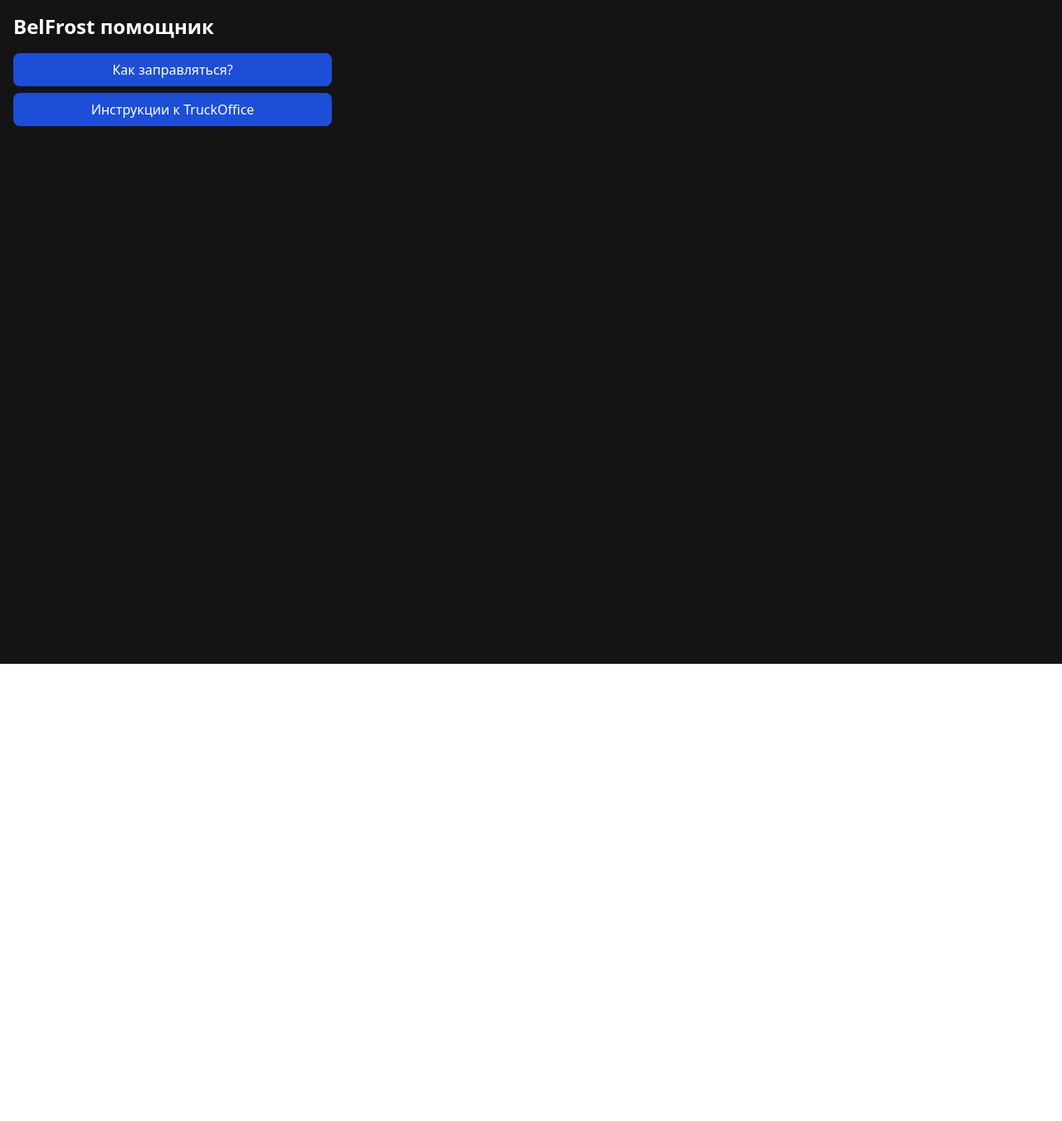
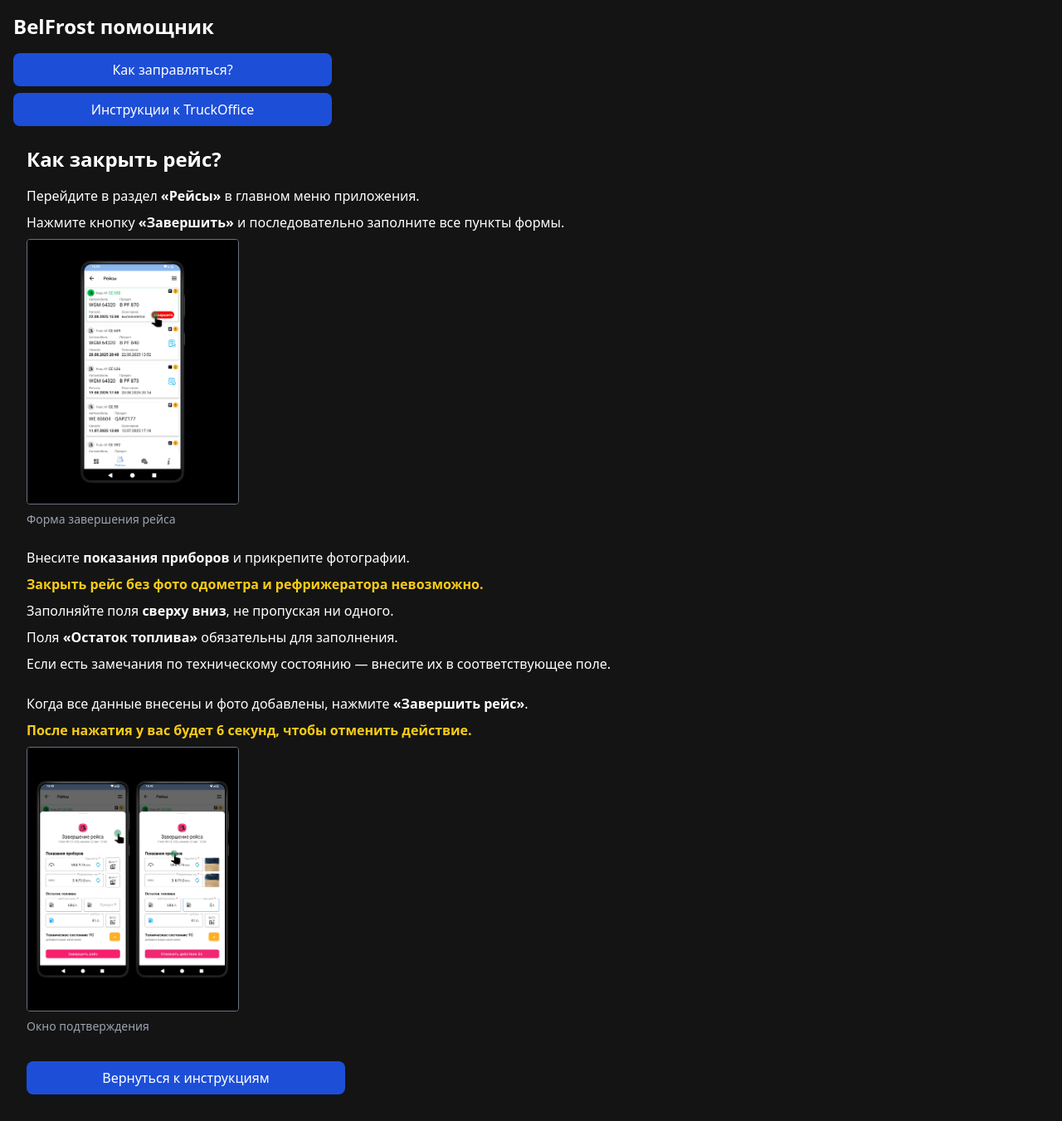
Before and after one commit to ew-mhlnk/bf-helper, a React (Create React App) app in the folder frontend/: page /manual/close-trip in a window 1280 px wide. Shown: the whole page at 83% size. Before the commit the page ends 800 px from the top, so only its background shows below. Built offline with nearby package versions, Linux system fonts and the light colour scheme.

Commit message:
Added 'How to close a trip' instruction with 2 images and zoom

```diff
--- a/frontend/src/App.tsx
+++ b/frontend/src/App.tsx
@@ -15,6 +15,7 @@
 import StartWorkPage from './manual/StartWorkPage';
 import LoginPasswordPage from './manual/LoginPasswordPage'; // Новый импорт
 import OpenTripPage from './manual/OpenTripPage';
+import CloseTripPage from './manual/CloseTripPage';
 
 function App() {
   return (
@@ -50,6 +51,7 @@
           <Route path="/manual/start-work" element={<StartWorkPage />} />
           <Route path="/manual/login-password" element={<LoginPasswordPage />} /> {/* Новый маршрут */}
           <Route path="/manual/open-trip" element={<OpenTripPage />} />
+          <Route path="/manual/close-trip" element={<CloseTripPage />} />
         </Routes>
       </div>
     </Router>
--- /dev/null
+++ b/frontend/src/manual/CloseTripPage.tsx
@@ -0,0 +1,82 @@
+import React, { useState } from 'react';
+import { Link } from 'react-router-dom';
+
+const CloseTripPage: React.FC = () => {
+  const [enlargedImage, setEnlargedImage] = useState<string | null>(null);
+
+  const openImage = (src: string) => setEnlargedImage(src);
+  const closeImage = () => setEnlargedImage(null);
+
+  return (
+    <div className="bg-[#141414] min-h-screen text-white p-4">
+      <h1 className="text-2xl font-bold mb-4">Как закрыть рейс?</h1>
+
+      <ol className="space-y-6">
+
+        {/* Шаг 1 */}
+        <li className="space-y-2">
+          <p>Перейдите в раздел <strong>«Рейсы»</strong> в главном меню приложения.</p>
+          <p>Нажмите кнопку <strong>«Завершить»</strong> и последовательно заполните все пункты формы.</p>
+          <img
+            src="/photo/10.png"
+            alt="Кнопка 'Завершить' в разделе Рейсы"
+            className="w-64 h-auto border border-gray-500 rounded cursor-pointer mt-3"
+            onClick={() => openImage('/photo/10.png')}
+          />
+          <p className="text-sm text-gray-400">Форма завершения рейса</p>
+        </li>
+
+        {/* Шаг 2 */}
+        <li className="space-y-2">
+          <p>Внесите <strong>показания приборов</strong> и прикрепите фотографии.</p>
+          <p className="text-yellow-400 font-semibold flex items-center gap-2">
+            Закрыть рейс без фото одометра и рефрижератора невозможно.
+          </p>
+          <p>Заполняйте поля <strong>сверху вниз</strong>, не пропуская ни одного.</p>
+          <p>Поля <strong>«Остаток топлива»</strong> обязательны для заполнения.</p>
+          <p>Если есть замечания по техническому состоянию — внесите их в соответствующее поле.</p>
+        </li>
+
+        {/* Шаг 3 */}
+        <li className="space-y-2">
+          <p>Когда все данные внесены и фото добавлены, нажмите <strong>«Завершить рейс»</strong>.</p>
+          <p className="text-yellow-400 font-semibold">
+            После нажатия у вас будет <strong>6 секунд</strong>, чтобы отменить действие.
+          </p>
+          <img
+            src="/photo/11.png"
+            alt="Подтверждение завершения рейса"
+            className="w-64 h-auto border border-gray-500 rounded cursor-pointer mt-3"
+            onClick={() => openImage('/photo/11.png')}
+          />
+          <p className="text-sm text-gray-400">Окно подтверждения</p>
+        </li>
+
+      </ol>
+
+      {/* Кнопка назад */}
+      <Link
+        to="/manual"
+        className="bg-blue-700 w-full max-w-[24rem] h-10 text-white py-2 mt-8 rounded-lg block text-center hover:bg-blue-800 active:bg-blue-900 transition duration-200"
+      >
+        Вернуться к инструкциям
+      </Link>
+
+      {/* Модальное окно для увеличенного изображения */}
+      {enlargedImage && (
+        <div
+          className="fixed inset-0 bg-black bg-opacity-90 flex items-center justify-center z-50 p-4"
+          onClick={closeImage}
+        >
+          <img
+            src={enlargedImage}
+            alt="Увеличенное изображение"
+            className="max-w-full max-h-full rounded"
+          />
+        </div>
+      )}
+    </div>
+  );
+};
+
+export default CloseTripPage;
--- a/frontend/src/manual/ManualChoicePage.tsx
+++ b/frontend/src/manual/ManualChoicePage.tsx
@@ -23,6 +23,12 @@
 >
   Как открыть рейс?
 </Link>
+<Link
+  to="/manual/close-trip"
+  className="bg-blue-700 w-full max-w-[24rem] h-10 text-white py-2 mb-2 rounded-lg block text-center hover:bg-blue-800 active:bg-blue-900 transition duration-200"
+>
+  Как закрыть рейс?
+</Link>
     </div>
   );
 };
```
Also changed, not shown: frontend/public/photo/10.png (added), frontend/public/photo/11.png (added).
